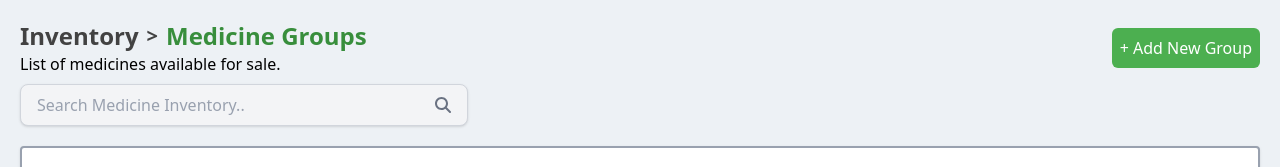
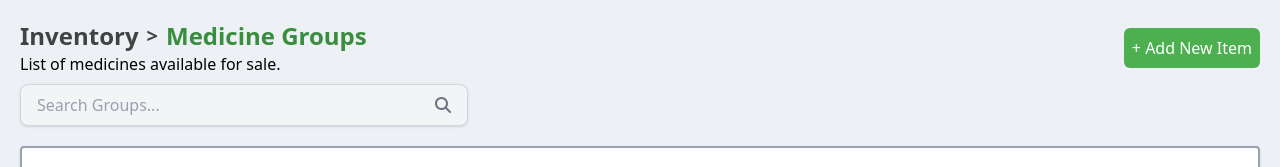
Before and after one commit to drchhhhhh/Prescripto, a React (Vite) app in the folder frontend/: page /inventory/item-groups in a window 1280 px wide. Shown: the top 167 px of the page. Built offline with nearby package versions, Linux system fonts and the light colour scheme.

Commit message:
Swap add buttons of the two files

```diff
--- a/frontend/src/pages/Inventory/Inventory.tsx
+++ b/frontend/src/pages/Inventory/Inventory.tsx
@@ -10,8 +10,7 @@ const InventoryPage = () => {
                 <h1 className='text-darkGray text-2xl font-bold'>Inventory</h1>
                 <h3>List of medicines available for sale.</h3>
             </div>
-            {/* Add a popup form for Group Creation */}
-            <button className='bg-primaryGreen rounded-md p-2 text-cleanWhite cursor-pointer hover:bg-darkGreen ease-in duration-100'>+ Add New Item</button>
+            <Link className='bg-primaryGreen rounded-md p-2 text-cleanWhite cursor-pointer hover:bg-darkGreen ease-in duration-100' to="/inventory/item-list/add">+ Add New Group</Link>
         </section>
 
         <section className="flex flex-row gap-5 mt-15">
--- a/frontend/src/pages/Inventory/InventoryGroups.tsx
+++ b/frontend/src/pages/Inventory/InventoryGroups.tsx
@@ -15,7 +15,8 @@ const InventoryGroups = () => {
                     </div>
                     <h3>List of medicines available for sale.</h3>
                 </div>
-                <Link className='bg-primaryGreen rounded-md p-2 text-cleanWhite cursor-pointer hover:bg-darkGreen ease-in duration-100' to="/inventory/item-list/add">+ Add New Group</Link>
+                {/* Add a popup form for Group Creation */}
+                <button className='bg-primaryGreen rounded-md p-2 text-cleanWhite cursor-pointer hover:bg-darkGreen ease-in duration-100'>+ Add New Item</button>
             </section>
 
             {/* Search and Filter Section */}
@@ -26,7 +27,7 @@ const InventoryGroups = () => {
                         type="text"
                         // value={query}
                         // onChange={(e) => setQuery(e.target.value)}
-                        placeholder="Search Medicine Inventory.."
+                        placeholder="Search Groups..."
                         className="flex-grow bg-transparent focus:outline-none text-gray-700 placeholder-gray-400"
                     />
                     <button type="submit" className="text-gray-500 hover:text-gray-700 transition" aria-label="Search" >
```
